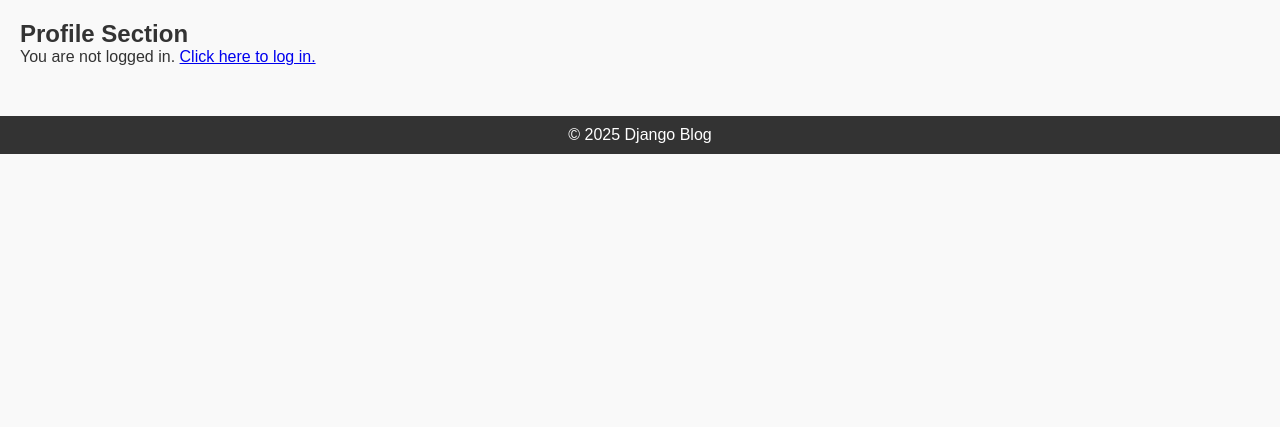
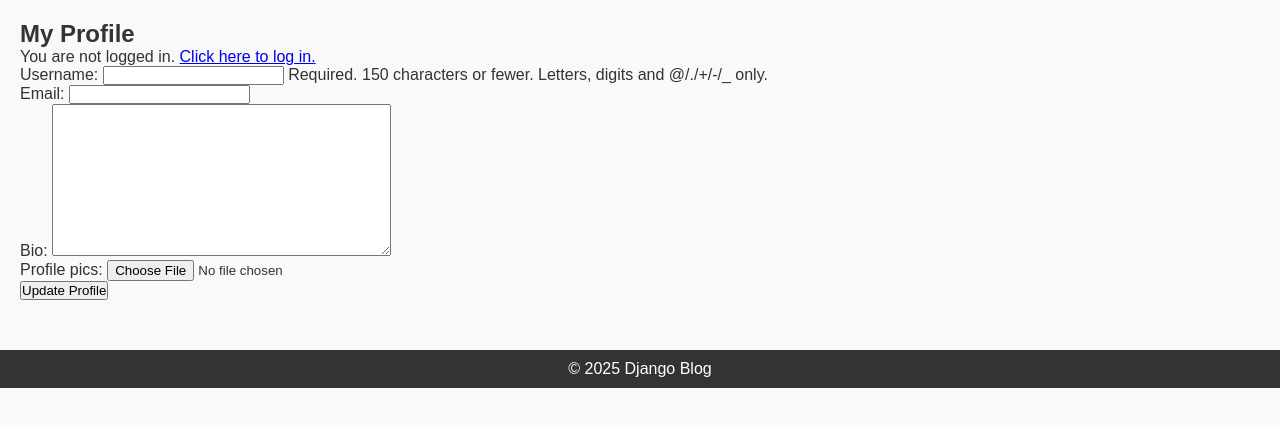
Before and after one commit to Vohiro/Alx_DjangoLearnLab, a Django app: template django_blog/blog/templates/blog/profile.html in a window 1280 px wide. Shown: the part 41-468 px from the top of the page. Run offline with Django 5.2, Linux system fonts and the light colour scheme; the template is opened without the code that fills it: values that come from a table or form of the project are taken from there, others are empty.

Commit message:
implemented profile management system

```diff
--- a/django_blog/blog/apps.py
+++ b/django_blog/blog/apps.py
@@ -4,3 +4,6 @@ from django.apps import AppConfig
 class BlogConfig(AppConfig):
     default_auto_field = 'django.db.models.BigAutoField'
     name = 'blog'
+
+    def ready(self):
+        import blog.signals
--- /dev/null
+++ b/django_blog/blog/forms.py
@@ -0,0 +1,15 @@
+from django import forms
+from django.contrib.auth.models import User
+from .models import Profile
+
+class UserUpdateForm(forms.ModelForm):
+    email = forms.EmailField()
+
+    class Meta:
+        model = User
+        fields = ['username', 'email']
+
+class ProfileUpdateForm(forms.ModelForm):
+    class Meta:
+        model = Profile
+        fields = ['bio', 'profile_pics']
--- a/django_blog/blog/models.py
+++ b/django_blog/blog/models.py
@@ -11,3 +11,14 @@ class Post(models.Model):
 
     def get_absolute_url(self):
         return reverse("post_detail", kwargs={"pk": self.pk})
+
+    def __str__(self):
+        return self.title
+
+class Profile(models.Model):
+    user = models.OneToOneField(User, on_delete=models.CASCADE)
+    bio = models.TextField(blank=True, null=True)
+    profile_pics = models.ImageField(upload_to='profile_pics/', blank=True, null=True)
+
+    def __str__(self):
+        return self.user.username
--- a/django_blog/blog/templates/blog/profile.html
+++ b/django_blog/blog/templates/blog/profile.html
@@ -1,7 +1,7 @@
 {% extends "blog/base.html" %}
 
 {% block content %}
-    <h2>Profile Section</h2>
+    <h2>My Profile</h2>
     {% if user.is_authenticated %} You are logged in as {{ user }}.
         <form action="{% url 'logout' %}" method="post">
             {% csrf_token %}
@@ -10,4 +10,15 @@
     {% else %} You are not logged in.
         <a href="{% url 'login' %}">Click here to log in.</a>
     {% endif %}
+
+    <form method="POST" enctype="multipart/form-data">
+        {% csrf_token %}
+        {{ user_form.as_p }}
+        {{ profile_form.as_p }}
+        <button type="submit">Update Profile</button>
+    </form>
+
+    {% if user.profile.profile_picture %}
+        <img src="{{ user.profile.profile_pics.url }}" alt="Profile Picture" style="width:150px;height:150px;">
+    {% endif %}
 {% endblock content %}
--- a/django_blog/blog/urls.py
+++ b/django_blog/blog/urls.py
@@ -1,13 +1,13 @@
 from django.urls import path
 from django.contrib.auth.views import LoginView, LogoutView
-from .views import ProfileView, RegisterView, HomeView, PostsView
+from .views import RegisterView, HomeView, PostsView, profile_view
 
 
 urlpatterns = [
     path('', HomeView.as_view(), name='home'),
     path('login/', LoginView.as_view(template_name='blog/login.html'), name='login'),
     path('logout/', LogoutView.as_view(), name='logout'),
-    path('profile/', ProfileView.as_view(), name='profile'),
     path('register/', RegisterView.as_view(), name='register'),
     path('posts', PostsView.as_view(), name='posts'),
+    path('profile/', profile_view, name='profile'),
 ]
--- a/django_blog/django_blog/settings.py
+++ b/django_blog/django_blog/settings.py
@@ -118,7 +118,7 @@ USE_TZ = True
 # Static files (CSS, JavaScript, Images)
 # https://docs.djangoproject.com/en/5.2/howto/static-files/
 
-STATIC_URL = 'static/'
+STATIC_URL = '/static/'
 STATICFILES_DIRS = [
     BASE_DIR / "static",
 ]
@@ -131,3 +131,7 @@ DEFAULT_AUTO_FIELD = 'django.db.models.BigAutoField'
 # login and logout redirection setting
 LOGIN_REDIRECT_URL = '/blog/profile'
 LOGOUT_REDIRECT_URL = '/blog/profile'
+
+# Media setting
+MEDIA_URL = '/media/'
+MEDIA_ROOT = BASE_DIR / 'media'
```
Also changed, not shown: django_blog/blog/signals.py (added, +13 -0 lines), django_blog/blog/views.py (+23 -3 lines), django_blog/blog/migrations/0002_profile.py (added), django_blog/db.sqlite3, django_blog/media/profile_pics/Build_S.E_Image.jpg (added), django_blog/media/profile_pics/Build_S_FMCecHk.E_Image.jpg (added), django_blog/media/profile_pics/Build_S_wvrxIrp.E_Image.jpg (added).
